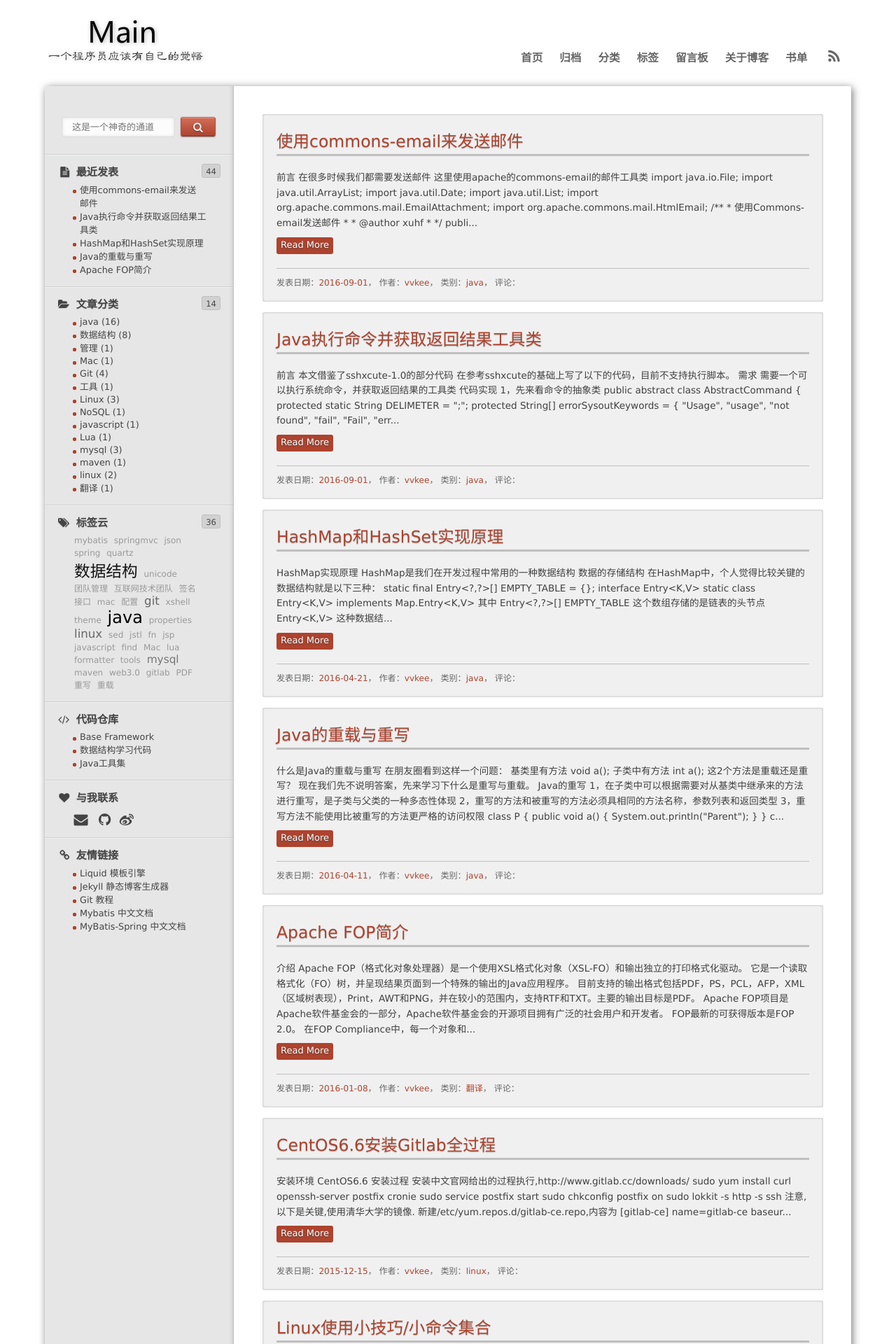
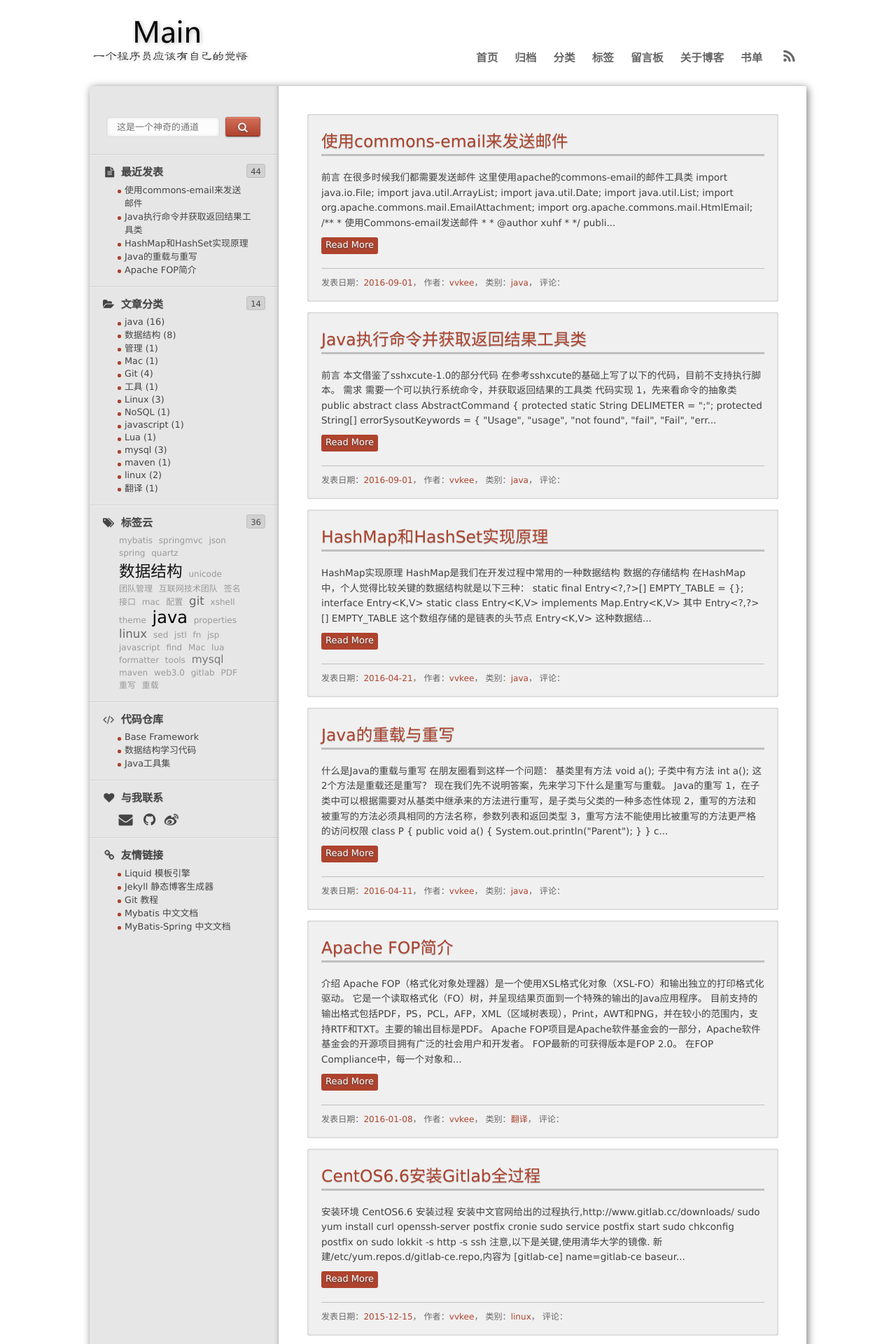
Before and after one commit to xuhf/xuhf.github.com, a Jekyll site: the page built from index.html, in a window 1280 px wide. Shown: the top 1920 px of the page at 70% size. Built offline with Jekyll 4.4.1, drawn with Linux system fonts in a browser that asks for light colours; nearby versions of some CDN libraries; library files that are not in the unit come from our copies; the list of posts is cut into pages by our own code; comment, search, counter and statistics services are not loaded.

Commit message:
change css

```diff
--- a/assets/themes/twitter/css/style.css
+++ b/assets/themes/twitter/css/style.css
@@ -71,7 +71,7 @@ a:hover, a:active { outline: none; }
 
 /*  Main  */
 #wrap {
-  width: 90%;
+  width: 80%;
   margin: 20px auto;
 }
 
@@ -692,7 +692,7 @@ pre code {
 #back-top {
   position: fixed;
   bottom: 30px;
-  margin-left: 1040px;
+  margin-left: 81%;
 }
 #back-top a {
   width: 54px;
```
